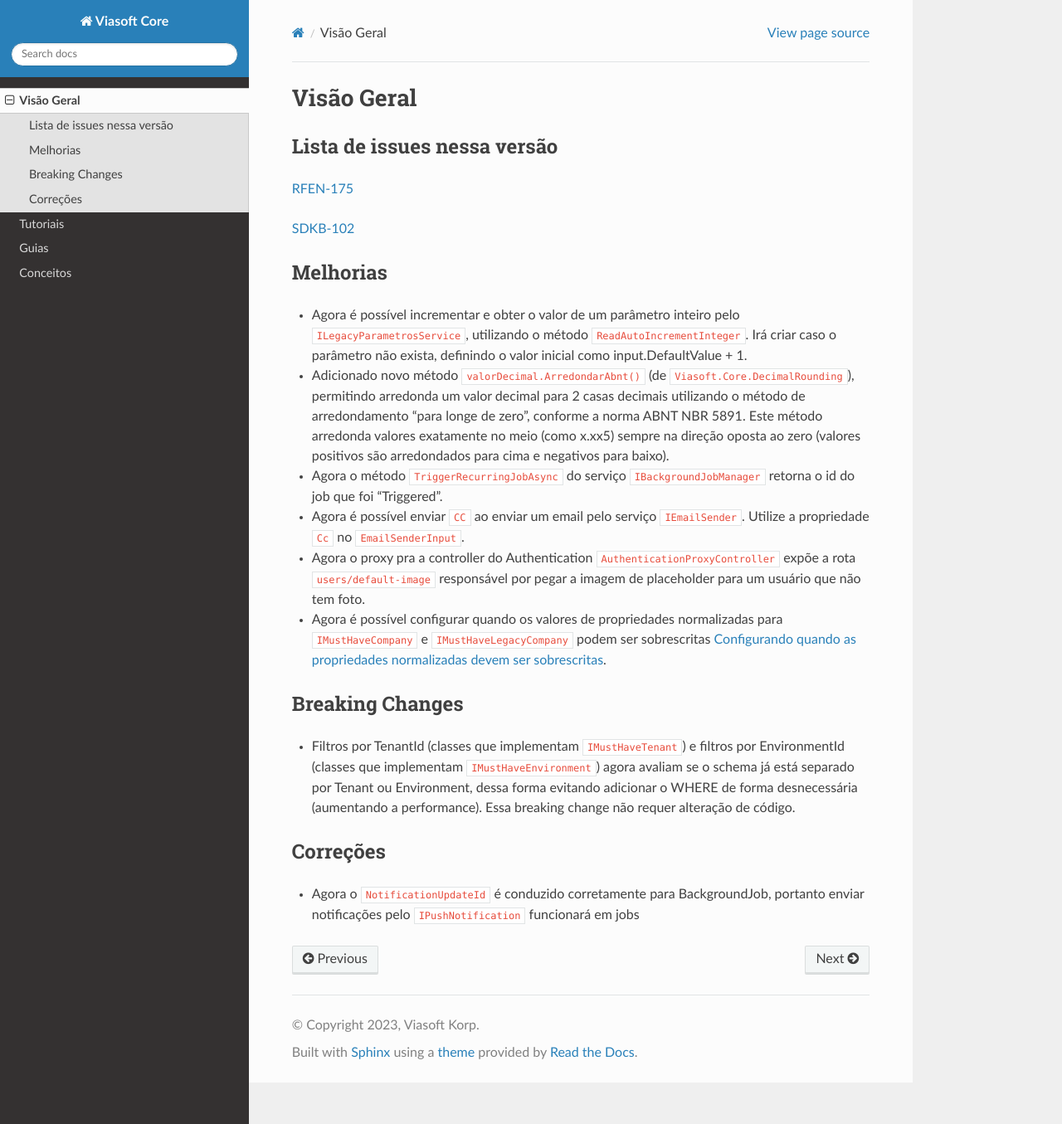
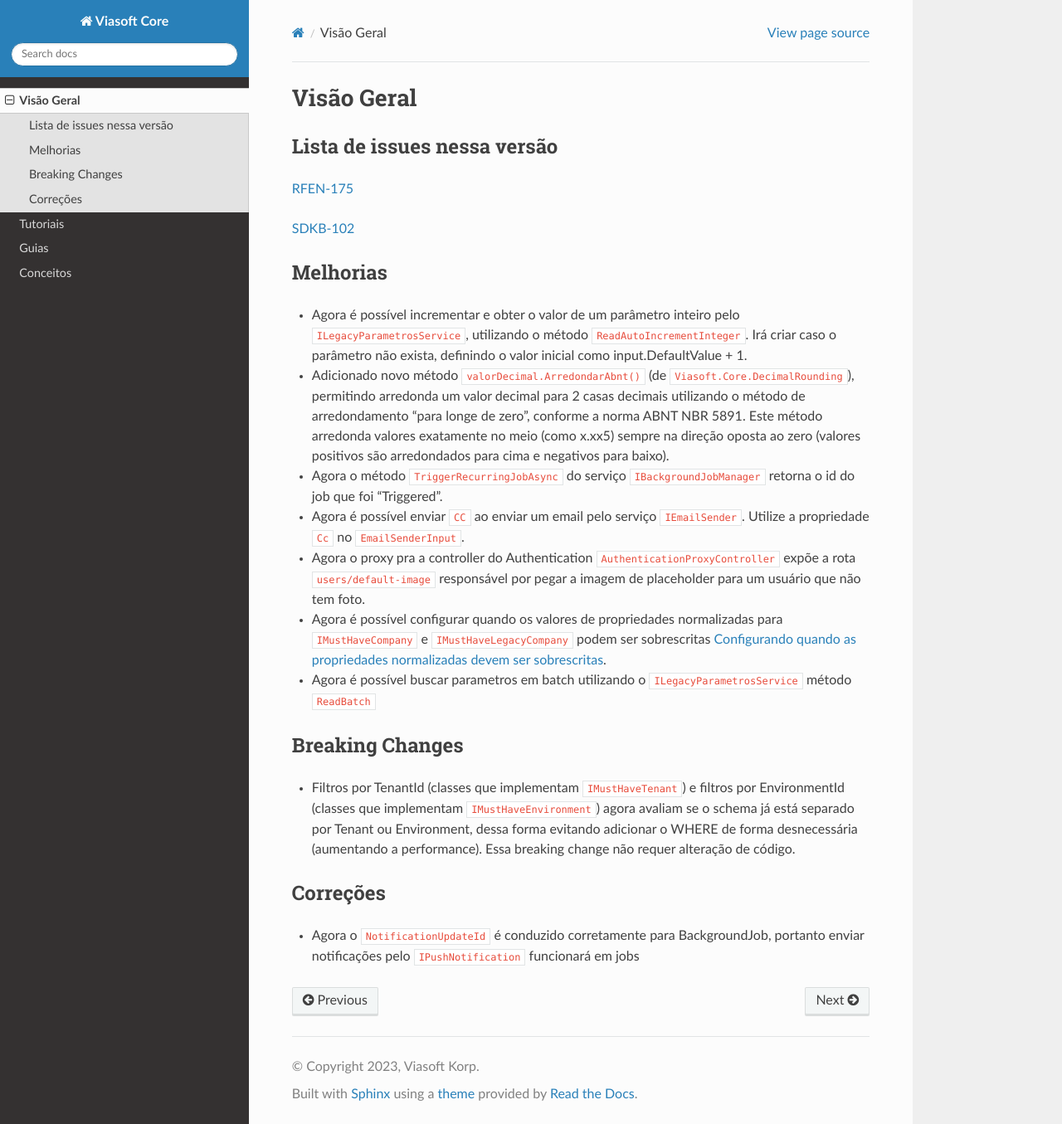
Before and after one commit to viasoftkorp/viasoft-core-docs, a Sphinx documentation site: the page built from docs/source/visao_geral.rst, in a window 1280 px wide and 1355 px high. Shown: the whole window at 83% size. Built offline with Sphinx 7.4.7 and the Read the Docs theme 3.1.0, drawn with Linux system fonts in a browser that asks for light colours.

Commit message:
PROP-1949 adicionado documentacao sobre leitura de parametro em batch

```diff
--- a/docs/source/visao_geral.rst
+++ b/docs/source/visao_geral.rst
@@ -20,6 +21,7 @@ Melhorias
 * Agora é possível enviar ``CC`` ao enviar um email pelo serviço ``IEmailSender``. Utilize a propriedade ``Cc`` no ``EmailSenderInput``.
 * Agora o proxy pra a controller do Authentication ``AuthenticationProxyController`` expõe a rota ``users/default-image`` responsável por pegar a imagem de placeholder para um usuário que não tem foto.
 * Agora é possível configurar quando os valores de propriedades normalizadas para ``IMustHaveCompany`` e ``IMustHaveLegacyCompany`` podem ser sobrescritas :ref:`configurando-override-property-normalizer`.
+* Agora é possível buscar parametros em batch utilizando o ``ILegacyParametrosService`` método ``ReadBatch``
 
 Breaking Changes
 ----------------
```
Also changed, not shown: other parts of docs/source/visao_geral.rst (+1 -0 lines).
